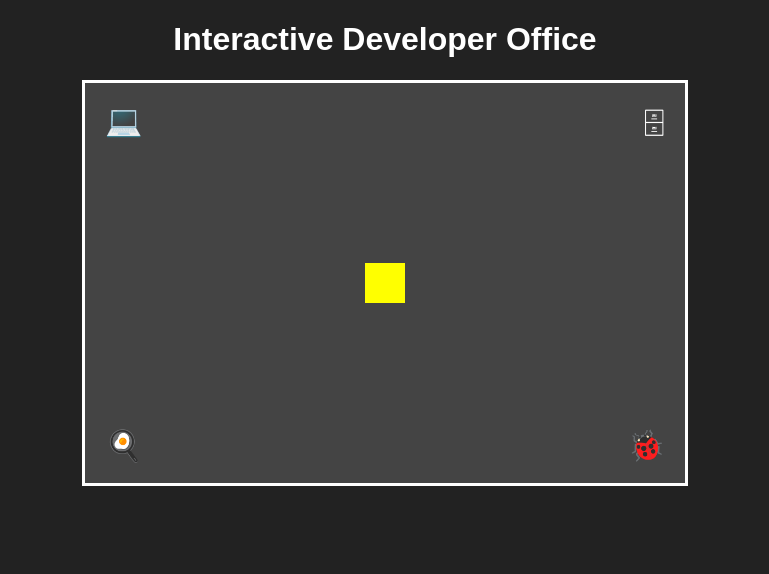
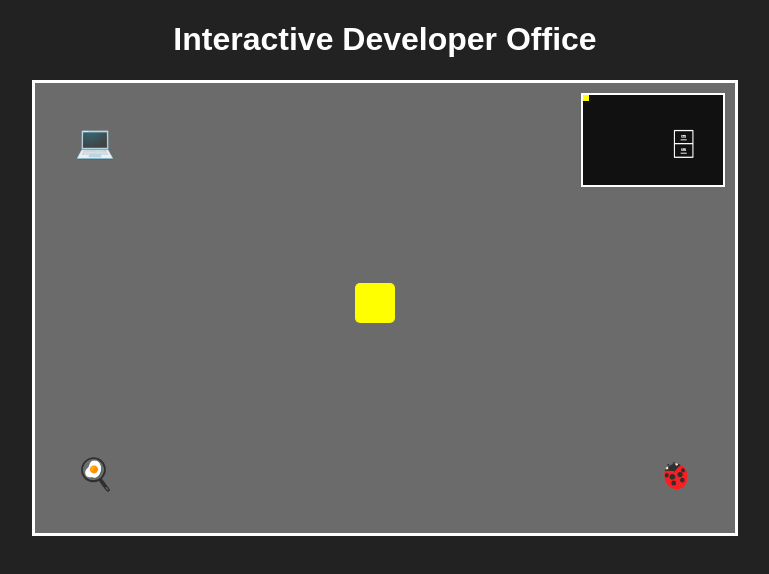
Before and after one commit to TannerT776/wdd131, a plain HTML site: page personal-site/index.html in a window 1280 px wide. Shown: the whole page, without its empty margins (255-1024 px from the left). Drawn offline with Linux system fonts and the light colour scheme.

Commit message:
Update styles for game layout and player position

```diff
--- a/personal-site/styles.css
+++ b/personal-site/styles.css
@@ -6,33 +6,61 @@ color: white;
 }
 
 #game {
-width: 600px;
-height: 400px;
+width: 700px;
+height: 450px;
 margin: auto;
 position: relative;
-background: #444;
 border: 3px solid white;
+overflow: hidden;
+
+/* office background */
+background:
+#6b6b6b;
 }
+
+/* desk areas */
+
+#computer { top: 40px; left: 40px; }
+#cabinet { top: 40px; right: 40px; }
+#recipes { bottom: 40px; left: 40px; }
+#tracker { bottom: 40px; right: 40px; }
 
 #player {
 width: 40px;
 height: 40px;
 background: yellow;
 position: absolute;
-top: 180px;
-left: 280px;
+top: 200px;
+left: 320px;
+border-radius: 5px;
 }
+
+/* minimap */
+
+#minimap {
+position: absolute;
+top: 10px;
+right: 10px;
+width: 140px;
+height: 90px;
+background: #111;
+border: 2px solid white;
+}
+
+#mini-player {
+width: 6px;
+height: 6px;
+background: yellow;
+position: absolute;
+}
+
+/* objects */
 
 .object {
 position: absolute;
-font-size: 30px;
+font-size: 32px;
 cursor: pointer;
 }
-
-#computer { top: 20px; left: 20px; }
-#cabinet { top: 20px; right: 20px; }
-#recipes { bottom: 20px; left: 20px; }
-#tracker { bottom: 20px; right: 20px; }
 
 #modal {
 position: fixed;
@@ -43,7 +71,8 @@ background: white;
 color: black;
 padding: 20px;
 border-radius: 10px;
-width: 300px;
+width: 350px;
+z-index: 100;
 }
 
 .hidden {
```
